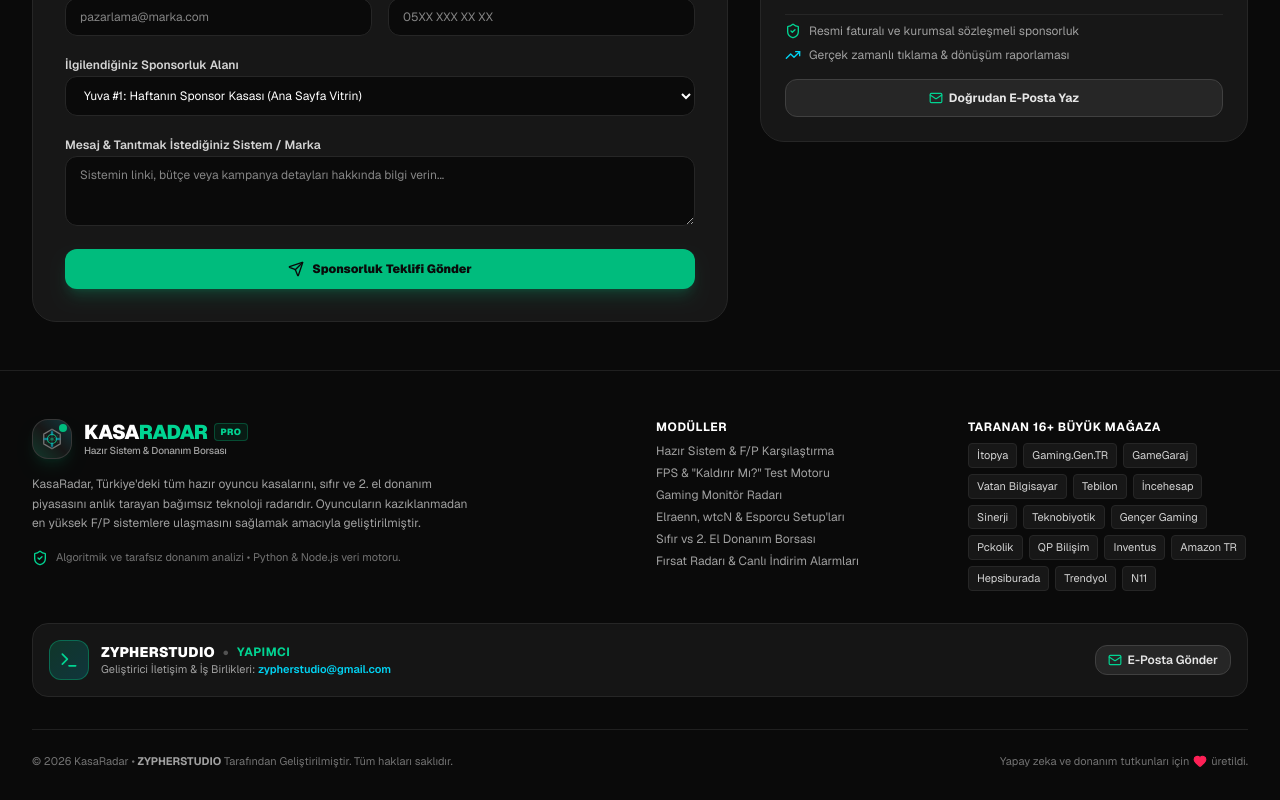
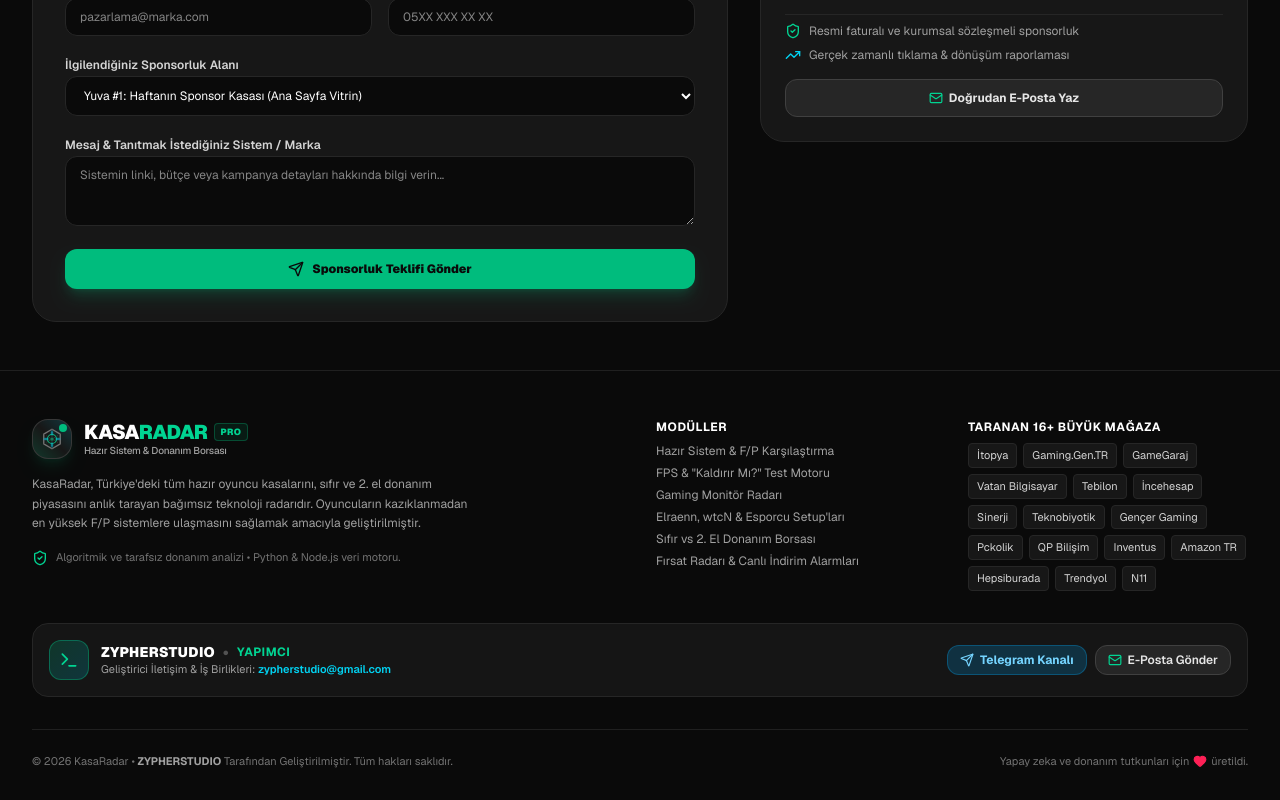
Before and after one commit to ZypherStudio/kasaradar, a Next.js app: page / in a window 1280 px wide. Shown: the part 5411-6211 px from the top of the page. Built offline with nearby package versions, Linux system fonts and the light colour scheme.

Commit message:
feat: link user's live telegram channel invite link across navbar, hero, deals and footer

```diff
--- a/components/DealsModule.tsx
+++ b/components/DealsModule.tsx
@@ -236,13 +236,15 @@
               <p className="text-[11px] text-neutral-400 leading-relaxed">
                 4.200&apos;den fazla donanımcı ve al-satçının olduğu kanala katıl, gece düşen kelepir ilanları herkesten önce yakala.
               </p>
-              <button
-                onClick={() => alert("KasaRadar VIP Telegram Kanalına Yönlendiriliyorsunuz! (Simülasyon)")}
-                className="w-full py-2 rounded-xl bg-neutral-800 hover:bg-neutral-700 text-cyan-300 text-xs font-semibold border border-cyan-500/30 transition-all cursor-pointer flex items-center justify-center gap-1.5"
+              <a
+                href="https://t.me/+Voua-sJ4TVJiZjc8"
+                target="_blank"
+                rel="noopener noreferrer"
+                className="w-full py-2.5 rounded-xl bg-sky-500 hover:bg-sky-400 text-neutral-950 text-xs font-black transition-all cursor-pointer flex items-center justify-center gap-1.5 shadow-md shadow-sky-500/20"
               >
                 <span>Telegram Kanalına Katıl</span>
-                <ExternalLink className="w-3 h-3" />
-              </button>
+                <ExternalLink className="w-3.5 h-3.5" />
+              </a>
             </div>
           </div>
         </div>
--- a/components/Footer.tsx
+++ b/components/Footer.tsx
@@ -2,7 +2,7 @@
 
 import React from "react";
 import { Logo } from "./Logo";
-import { ShieldCheck, Heart, Mail, ExternalLink, Cpu, Terminal } from "lucide-react";
+import { ShieldCheck, Heart, Mail, ExternalLink, Cpu, Terminal, Send } from "lucide-react";
 
 export const Footer: React.FC = () => {
   return (
@@ -88,6 +88,16 @@
 
           <div className="flex items-center gap-2 text-xs">
             <a
+              href="https://t.me/+Voua-sJ4TVJiZjc8"
+              target="_blank"
+              rel="noopener noreferrer"
+              className="py-1.5 px-3 rounded-xl bg-sky-500/20 hover:bg-sky-500 text-sky-300 hover:text-neutral-950 font-bold flex items-center gap-1.5 border border-sky-500/30 transition-all"
+            >
+              <Send className="w-3.5 h-3.5" />
+              <span>Telegram Kanalı</span>
+            </a>
+
+            <a
               href="mailto:zypherstudio@gmail.com"
               className="py-1.5 px-3 rounded-xl bg-neutral-800 hover:bg-neutral-700 text-neutral-200 font-semibold flex items-center gap-1.5 border border-neutral-700 transition-all"
             >
--- a/components/HeroBanner.tsx
+++ b/components/HeroBanner.tsx
@@ -71,7 +71,7 @@
           )}
 
           <a
-            href="https://t.me/kasaradar"
+            href="https://t.me/+Voua-sJ4TVJiZjc8"
             target="_blank"
             rel="noopener noreferrer"
             className="px-3.5 py-1.5 rounded-xl bg-sky-500/15 hover:bg-sky-500/25 text-sky-300 border border-sky-500/40 text-xs font-bold flex items-center gap-1.5 transition-all cursor-pointer shadow-sm"
```
